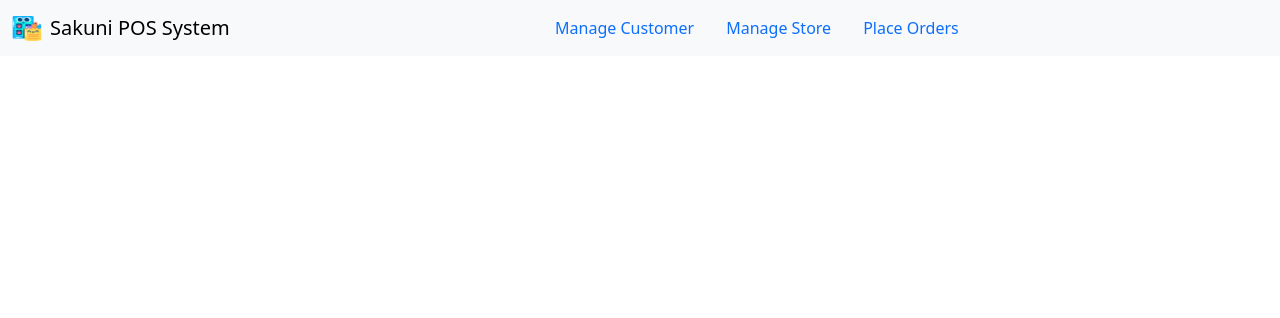
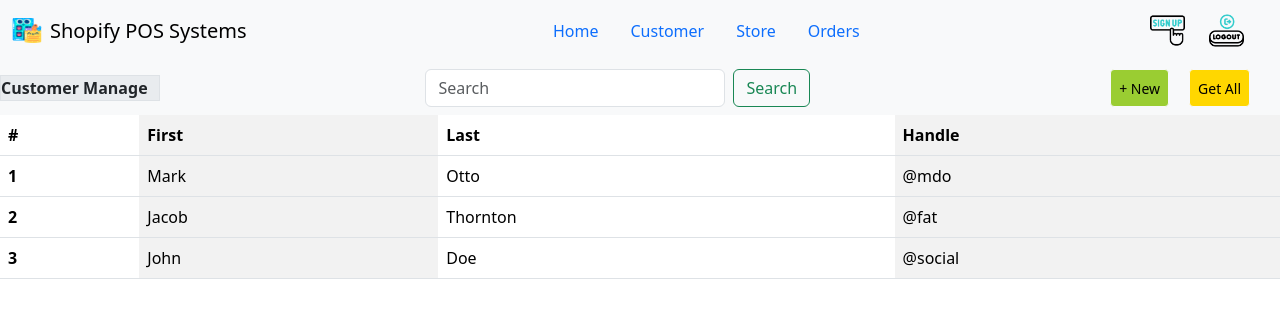
Before and after one commit to sakunifernando003/Assignment06_POS, a plain HTML site: page index.html in a window 1280 px wide. Drawn offline with nearby package versions, Linux system fonts and the light colour scheme.

Commit message:
adding tables

```diff
--- a/index.html
+++ b/index.html
@@ -5,33 +5,116 @@
     <title>POS</title>
     <link rel="stylesheet" href="lib/normalize.css">
     <link rel="stylesheet" href="https://cdn.jsdelivr.net/npm/bootstrap@5.3.3/dist/css/bootstrap.min.css">
+    <style>
+        .custom-btn-new {
+            background-color: yellowgreen;
+            color: black;
+        }
+
+        .custom-btn-get-all {
+            background-color: gold;
+            color: black;
+        }
+        .button-spacing {
+            margin-right: 20px; /* Adjust spacing as needed */
+            margin-left: 300px;
+        }
+        .button-spacing2 {
+            margin-right: 30px; /* Adjust spacing as needed */
+
+        }
+
+
+
+    </style>
 </head>
 <body>
 <header>
-    <nav class="navbar bg-body-tertiary">
+    <nav class="navbar bg-body-tertiary row-gap-3">
         <div class="container-fluid d-flex align-items-center">
 
             <a class="navbar-brand d-flex align-items-center" href="#">
                 <img src="assest/groceries.png" alt="Logo" width="30" height="25" class="d-inline-block align-text-top me-2">
-                Sakuni POS System
+                Shopify POS Systems
             </a>
 
 
             <ul class="nav justify-content-center mx-auto">
+
                 <li class="nav-item">
-                    <a class="nav-link active" aria-current="page" href="#">Manage Customer</a>
+                    <a class="nav-link" href="#">Home</a>
                 </li>
                 <li class="nav-item">
-                    <a class="nav-link" href="#">Manage Store</a>
+                    <a class="nav-link active" aria-current="page" href="#"> Customer</a>
                 </li>
                 <li class="nav-item">
-                    <a class="nav-link" href="#">Place Orders</a>
+                    <a class="nav-link" href="#"> Store</a>
+                </li>
+                <li class="nav-item">
+                    <a class="nav-link" href="#">Orders</a>
                 </li>
 
             </ul>
+            <a class="navbar-brand d-flex align-items-center" href="#">
+                <img src="assest/img.png" alt="Logo" width="35" height="35" class="d-inline-block align-text-top me-2">
+            </a>
+            <a class="navbar-brand d-flex align-items-center" href="#">
+                <img src="assest/img_1.png" alt="Logo" width="35" height="35" class="d-inline-block align-text-top me-2">
+            </a>
         </div>
     </nav>
 </header>
+<section>
+    <nav class="navbar bg-body-tertiary row-gap-3">
+
+        <div class="fw-semibold text-nowrap bg-body-secondary border"  style="width: 10rem;">
+            Customer Manage
+        </div>
+
+        <form class="d-flex" role="search">
+            <input class="form-control me-2 " style="width: 300px;" type="search" placeholder="Search" aria-label="Search">
+            <button class="btn btn-outline-success" type="submit">Search</button>
+            <button class="btn btn-outline-light btn-sm custom-btn-new button-spacing" >+ New</button>
+            <button class="btn btn-outline-light btn-sm custom-btn-get-all button-spacing2">Get All</button>
+        </form>
+    </nav>
+
+</section>
+<!--<div class="text-nowrap bg-body-secondary border mx-auto p-2" style="width: 300px;">-->
+<!--    Search here-->
+<!--</div>-->
+<section>
+    <table class="table table-striped-columns">
+        <thead>
+        <tr>
+            <th scope="col">#</th>
+            <th scope="col">First</th>
+            <th scope="col">Last</th>
+            <th scope="col">Handle</th>
+        </tr>
+        </thead>
+        <tbody>
+        <tr>
+            <th scope="row">1</th>
+            <td>Mark</td>
+            <td>Otto</td>
+            <td>@mdo</td>
+        </tr>
+        <tr>
+            <th scope="row">2</th>
+            <td>Jacob</td>
+            <td>Thornton</td>
+            <td>@fat</td>
+        </tr>
+        <tr>
+            <th scope="row">3</th>
+            <td>John</td>
+            <td>Doe</td>
+            <td>@social</td>
+        </tr>
+        </tbody>
+    </table>
+</section>
 
 
 
```
